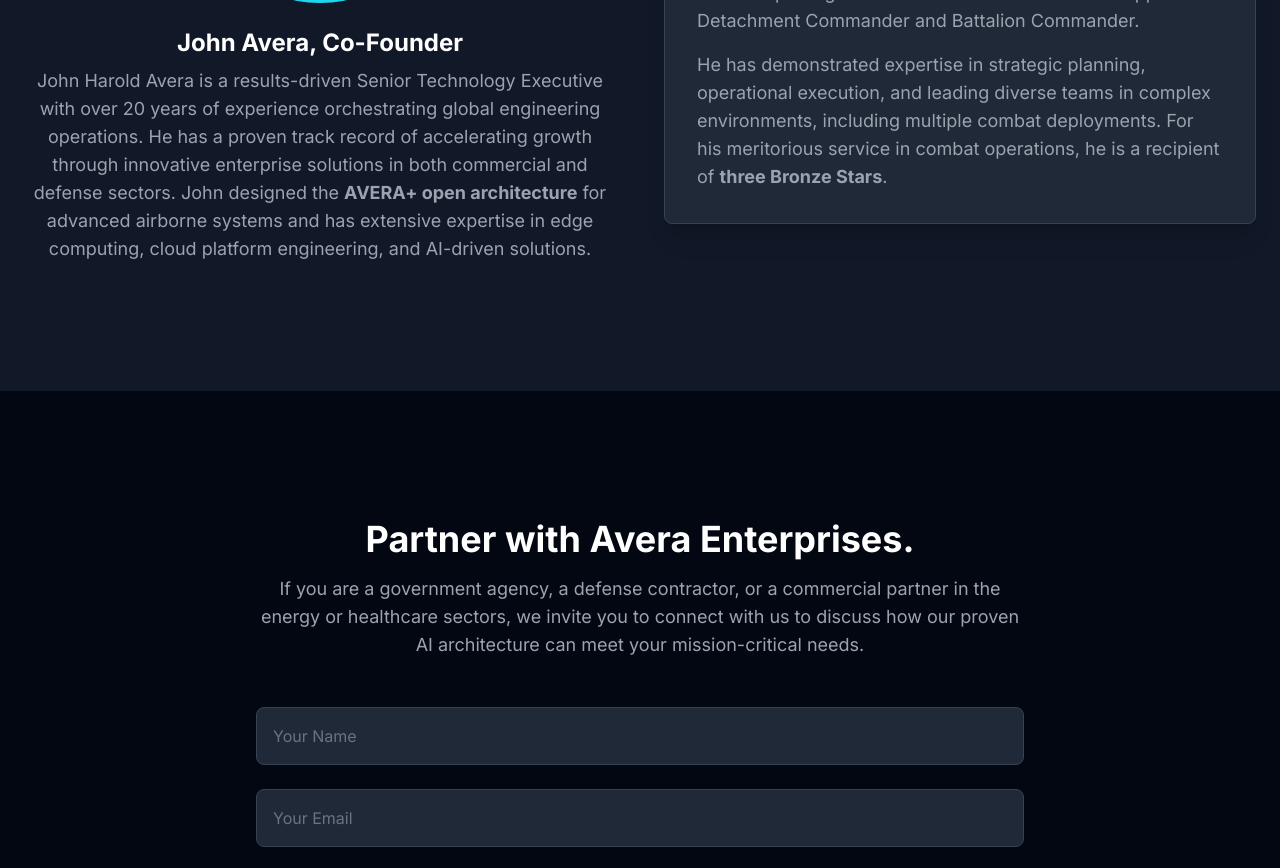
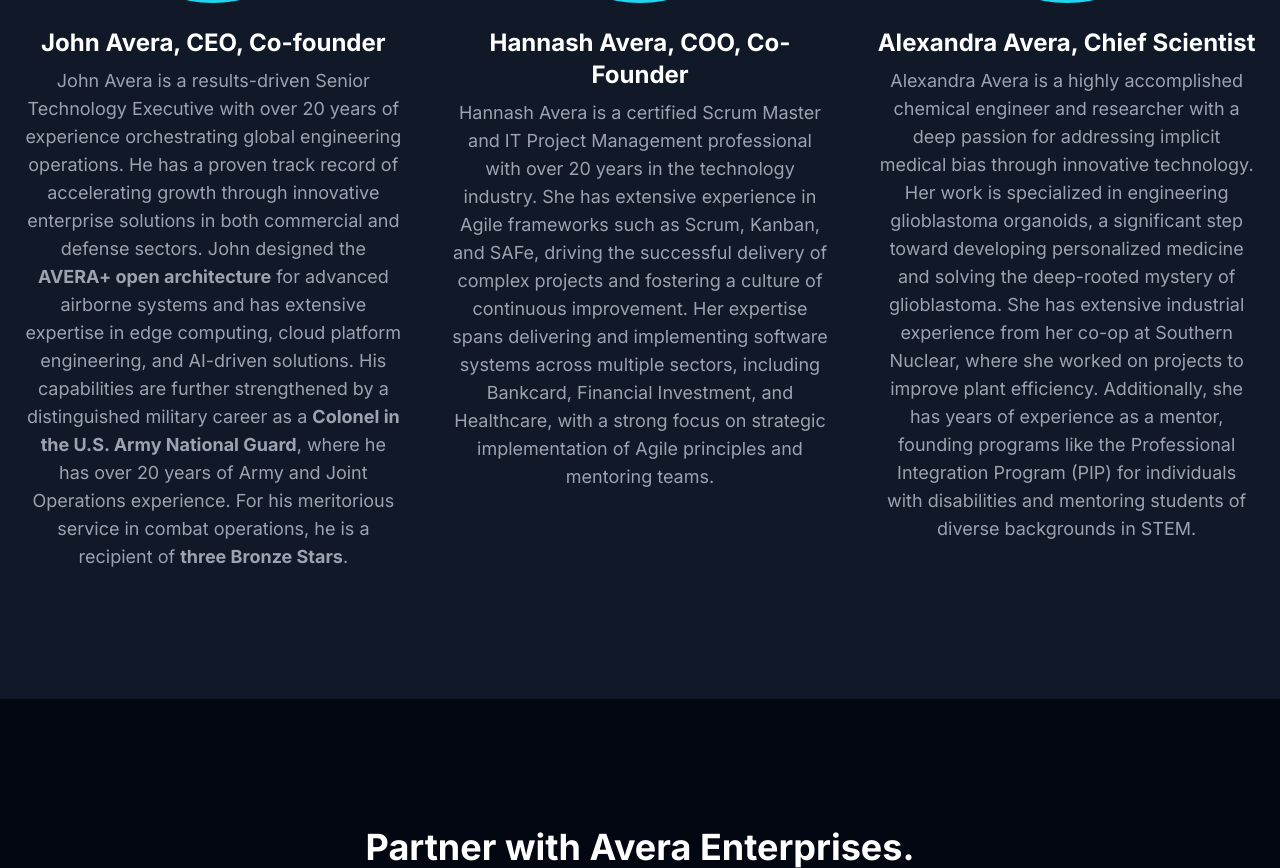
Before and after one commit to jhavera/aei-website, a Flask app: page / in a window 1280 px wide. Shown: the part 4966-5834 px from the top of the page. Run offline with Flask 3, Linux system fonts and the light colour scheme; some libraries are stand-ins or nearby versions.

Commit message:
Added Alexandra and Hannash's profile to the website.

```diff
--- a/templates/index.html
+++ b/templates/index.html
@@ -206,24 +206,35 @@
                         Avera Enterprises Inc. is founded by a team of experts with a proven track record in developing and deploying advanced technologies.
                     </p>
                 </div>
-                <div class="grid md:grid-cols-2 gap-12 items-center">
+                <div class="grid md:grid-cols-3 gap-12 items-start">
+                    <!-- John Avera's Profile -->
                     <div class="flex flex-col items-center text-center">
-                        <!-- Headshot Placeholder -->
                         <div class="w-64 h-64 rounded-full overflow-hidden mb-6 border-4 border-cyan-400">
                             <img src="{{ url_for('static', filename='images/john-avera-headshot.jpg') }}" alt="Headshot of John Avera" class="w-full h-full object-cover object-[10%_20%]" loading="lazy" decoding="async" width="256" height="256">
                         </div>
-                        <h3 class="text-2xl font-bold text-white mb-2">John Avera, Co-Founder</h3>
+                        <h3 class="text-2xl font-bold text-white mb-2">John Avera, CEO, Co-founder</h3>
                         <p class="text-lg max-w-prose mx-auto text-gray-400">
-                            John Harold Avera is a results-driven Senior Technology Executive with over 20 years of experience orchestrating global engineering operations. He has a proven track record of accelerating growth through innovative enterprise solutions in both commercial and defense sectors. John designed the <strong>AVERA+ open architecture</strong> for advanced airborne systems and has extensive expertise in edge computing, cloud platform engineering, and AI-driven solutions.
+                            John Avera is a results-driven Senior Technology Executive with over 20 years of experience orchestrating global engineering operations. He has a proven track record of accelerating growth through innovative enterprise solutions in both commercial and defense sectors. John designed the <strong>AVERA+ open architecture</strong> for advanced airborne systems and has extensive expertise in edge computing, cloud platform engineering, and AI-driven solutions. His capabilities are further strengthened by a distinguished military career as a <strong>Colonel in the U.S. Army National Guard</strong>, where he has over 20 years of Army and Joint Operations experience. For his meritorious service in combat operations, he is a recipient of <strong>three Bronze Stars</strong>.
                         </p>
                     </div>
-                    <div class="bg-gray-800 p-8 rounded-lg border border-gray-700 shadow-xl">
-                        <h3 class="text-2xl font-bold text-white mb-4">A Legacy of Leadership</h3>
-                        <p class="text-lg mb-4 text-gray-400">
-                            John's capabilities are further strengthened by a distinguished military career. As a <strong>Colonel in the U.S. Army National Guard</strong>, he has over 20 years of Army and Joint Operations experience. His progressively responsible leadership assignments include roles as Tactical Support Detachment Commander and Battalion Commander.
+                     <!-- Hannash Avera's Profile -->
+                    <div class="flex flex-col items-center text-center">
+                        <div class="w-64 h-64 rounded-full overflow-hidden mb-6 border-4 border-cyan-400">
+                            <img src="{{ url_for('static', filename='images/hannash-avera-headshot.jpg') }}" alt="Headshot of Hannash Avera" class="w-full h-full object-cover" loading="lazy" decoding="async">
+                        </div>
+                        <h3 class="text-2xl font-bold text-white mb-2">Hannash Avera, COO, Co-Founder</h3>
+                        <p class="text-lg max-w-prose mx-auto text-gray-400">
+                            Hannash Avera is a certified Scrum Master and IT Project Management professional with over 20 years in the technology industry. She has extensive experience in Agile frameworks such as Scrum, Kanban, and SAFe, driving the successful delivery of complex projects and fostering a culture of continuous improvement. Her expertise spans delivering and implementing software systems across multiple sectors, including Bankcard, Financial Investment, and Healthcare, with a strong focus on strategic implementation of Agile principles and mentoring teams.
                         </p>
-                        <p class="text-lg text-gray-400">
-                            He has demonstrated expertise in strategic planning, operational execution, and leading diverse teams in complex environments, including multiple combat deployments. For his meritorious service in combat operations, he is a recipient of <strong>three Bronze Stars</strong>.
+                    </div>
+                    <!-- Alexandra Avera's Profile -->
+                    <div class="flex flex-col items-center text-center">
+                        <div class="w-64 h-64 rounded-full overflow-hidden mb-6 border-4 border-cyan-400">
+                            <img src="{{ url_for('static', filename='images/alexandra-avera-headshot.jpg') }}" alt="Headshot of Alexandra Avera" class="w-full h-full object-cover" loading="lazy" decoding="async">
+                        </div>
+                        <h3 class="text-2xl font-bold text-white mb-2">Alexandra Avera, Chief Scientist</h3>
+                        <p class="text-lg max-w-prose mx-auto text-gray-400">
+                            Alexandra Avera is a highly accomplished chemical engineer and researcher with a deep passion for addressing implicit medical bias through innovative technology. Her work is specialized in engineering glioblastoma organoids, a significant step toward developing personalized medicine and solving the deep-rooted mystery of glioblastoma. She has extensive industrial experience from her co-op at Southern Nuclear, where she worked on projects to improve plant efficiency. Additionally, she has years of experience as a mentor, founding programs like the Professional Integration Program (PIP) for individuals with disabilities and mentoring students of diverse backgrounds in STEM.
                         </p>
                     </div>
                 </div>
```
